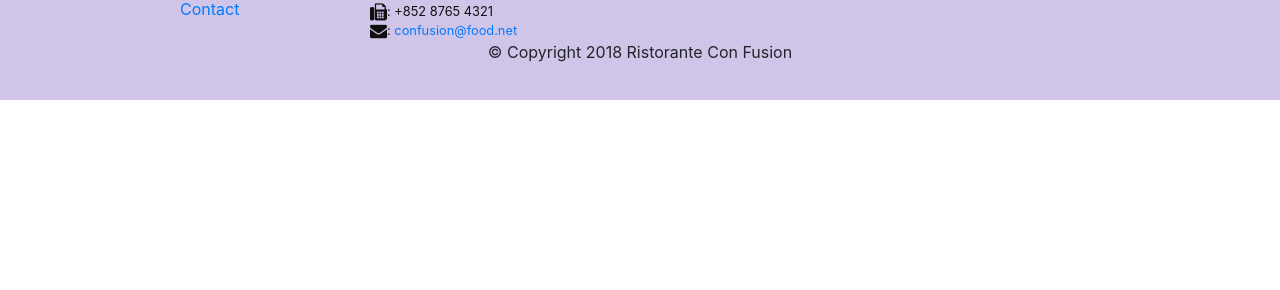
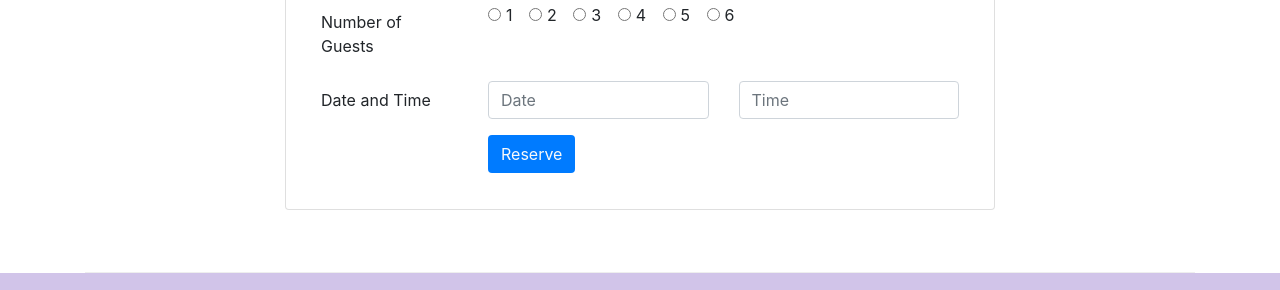
Before and after one commit to mohitg593/front-end-web-development-with-bootstrap, a website: page index.html in a window 1280 px wide. Shown: the part 1661-1951 px from the top of the page. Before the commit the page ends 1761 px from the top, so only its background shows below. Drawn offline with nearby package versions, Linux system fonts and the light colour scheme.

Commit message:
Assignment 2

```diff
--- a/index.html
+++ b/index.html
@@ -42,6 +42,9 @@
                 <div class="col-12 col-sm align-self-center">
                     <img src="img/logo.png" class="img-fluid">
                 </div>
+                <div class="col-12 col-sm align-self-center">
+                    <a class="btn btn-block btn-warning" href="#reservetable">Reserve Table</a>
+                </div>
             </div>
         </div>
     </header>
@@ -56,7 +59,7 @@
                     <img class="d-flex mr-3 img-thumbnail align-self-center"
                             src="img/uthappizza.png" alt="Uthappizza">
                     <div class="media-body">
-                        <h2 class="mt-0">Uthappizza<span class="badge badge-danger">HOT</span> <span class="badge badge-pill badge-secondary">$4.99</span></h2>
+                        <h2 class="mt-0">Uthappizza <span class="badge badge-danger">HOT</span> <span class="badge badge-pill badge-secondary">$4.99</span></h2>
                         <p class="d-none d-sm-block">A unique combination of Indian Uthappam (pancake) and
                             Italian pizza, topped with Cerignola olives, ripe vine
                             cherry tomatoes, Vidalia onion, Guntur chillies and
@@ -71,10 +74,13 @@
                 <h3>This Month's Promotions</h3>
             </div>
             <div class="col col-sm col-md">
-                <h2>Weekend Grand Buffet</h2>
-                <p>Featuring mouthwatering combinations with a choice of five different salads, six enticing
+                <h2 class="mt-0">Weekend Grand Buffet <span class="badge badge-danger">NEW</span></h2>
+                <p class="d-none d-sm-block">Featuring mouthwatering combinations with a choice of five different salads, six enticing
                     appetizers, six main entrees and five choicest desserts. Free flowing bubbly and soft drinks.
                     All for just $19.99 per person </p>
+            </div>
+            <div class="media">
+                <img class="d-flex ml-3 img-thumbnail align-self-center" src="img/buffet.png" alt="Buffet">
             </div>
         </div>
 
@@ -94,6 +100,62 @@
                             whos-who in the culinary world, he specializes in
                             creating mouthwatering Indo-Italian fusion experiences.
                             </p>
+                    </div>
+                </div>
+            </div>
+        </div>
+        <div class="row row-content">
+            <div class="col-12 col-sm-8 mx-auto">
+                <div class="card">
+                    <h3 class="card-header bg-warning text-light">Reserve a Table</h3>
+                    <div class="card-body">
+                        <div class="col">
+                            <form id="reservetable">
+                                <div class="form-group row">
+                                    <label for="numberofguests" class="col-12 col-md-3 col-form-label">Number of Guests</label>
+                                    <div class="col-12 col-md-9">
+                                        <div class="form-check form-check-inline">
+                                            <input class="form-check-input" type="radio" name="numberofguests" id="1" value="1">
+                                            <label class="form-check-label" for="numberofguests">1</label>
+                                        </div>
+                                        <div class="form-check form-check-inline">
+                                            <input class="form-check-input" type="radio" name="numberofguests" id="2" value="2">
+                                            <label class="form-check-label" for="numberofguests">2</label>
+                                        </div>
+                                        <div class="form-check form-check-inline">
+                                            <input class="form-check-input" type="radio" name="numberofguests" id="3" value="3">
+                                            <label class="form-check-label" for="numberofguests">3</label>
+                                        </div>
+                                        <div class="form-check form-check-inline">
+                                            <input class="form-check-input" type="radio" name="numberofguests" id="4" value="4">
+                                            <label class="form-check-label" for="numberofguests">4</label>
+                                        </div>
+                                        <div class="form-check form-check-inline">
+                                            <input class="form-check-input" type="radio" name="numberofguests" id="5" value="5">
+                                            <label class="form-check-label" for="numberofguests">5</label>
+                                        </div>
+                                        <div class="form-check form-check-inline">
+                                            <input class="form-check-input" type="radio" name="numberofguests" id="6" value="6">
+                                            <label class="form-check-label" for="numberofguests">6</label>
+                                        </div>
+                                    </div>
+                                </div>
+                                <div class="form-group row">
+                                    <label for="dateandtime" class="col-12 col-md-3 col-form-label">Date and Time</label>
+                                    <div class="col-12 col-md">
+                                        <input class="form-control" type="text" name="date" id="date" value="" placeholder="Date">
+                                    </div>
+                                    <div class="col-12 col-md">
+                                        <input class="form-control" type="text" name="time" id="time" value="" placeholder="Time">
+                                    </div>
+                                </div>
+                                <div class="form-group row">
+                                    <div class="offset-3 col-md-9">
+                                        <button type="button" class="btn bg-primary text-light">Reserve</button>
+                                    </div>
+                                </div>
+                            </form>
+                        </div>
                     </div>
                 </div>
             </div>
```
Also changed, not shown: css/styles.css (line endings or trailing spaces).
